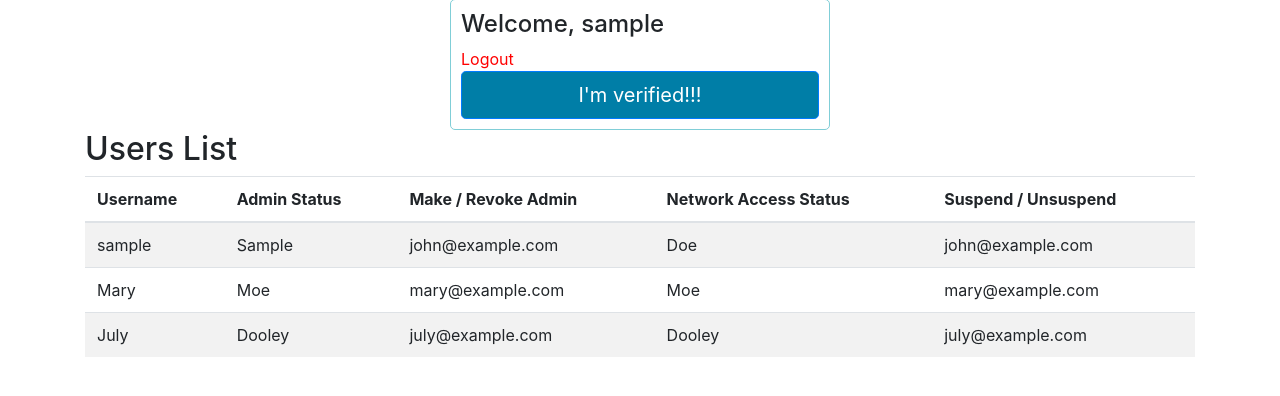
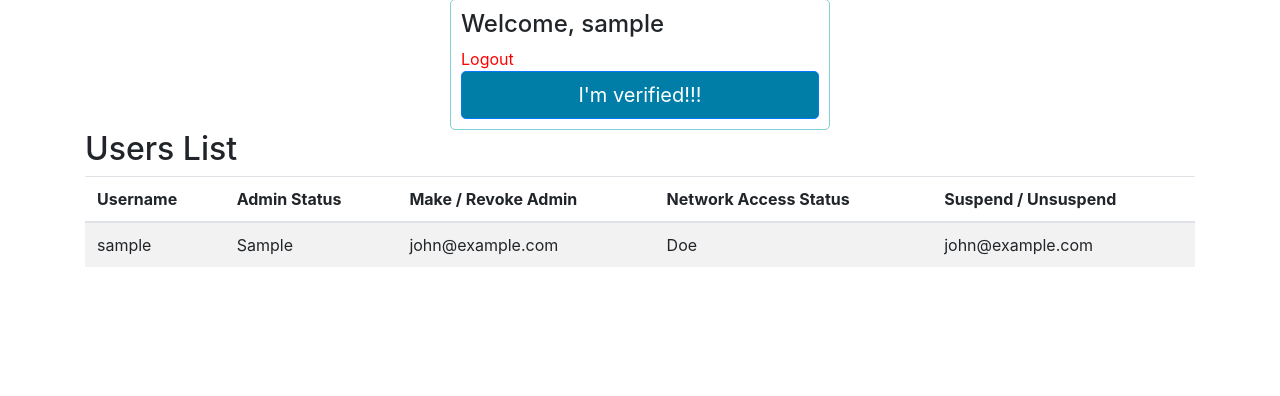
Before and after one commit to gorip96/network-access, a PHP site: page / in a window 1280 px wide. Shown: the part 151-547 px from the top of the page. Run offline with PHP 8.4, Linux system fonts and the light colour scheme; the visitor is signed in with stand-in values (Sample User, id 1); tables that the repository leaves empty or names only in its code hold one stand-in row (values such as "Sample post"); some libraries are stand-ins or nearby versions.

Commit message:
remove static table

```diff
--- a/index.php
+++ b/index.php
@@ -88,21 +88,6 @@ $_SESSION['LAST_ACTIVITY'] = time(); // update last activity time stamp
                 echo ' </tr>';
 		}
 	?>
-                 <tr>
-                   <td>Mary</td>
-                   <td>Moe</td>
-                   <?php if(($_SESSION['isadmin']) == 1) { echo  '<td>mary@example.com</td>'; }; ?>
-                   <td>Moe</td>
-                   <?php if(($_SESSION['isadmin']) == 1) { echo  '<td>mary@example.com</td>'; }; ?>
-                 </tr>
-                 <tr>
-                   <td>July</td>
-                   <td>Dooley</td>
-                   <?php if(($_SESSION['isadmin']) == 1) { echo  '<td>july@example.com</td> '; }; ?>
-                   <td>Dooley</td>
-                   <?php if(($_SESSION['isadmin']) == 1) { echo  '<td>july@example.com</td> '; }; ?>
-                 </tr>
-               </tbody>
              </table>
            </div>
 </body>
```
